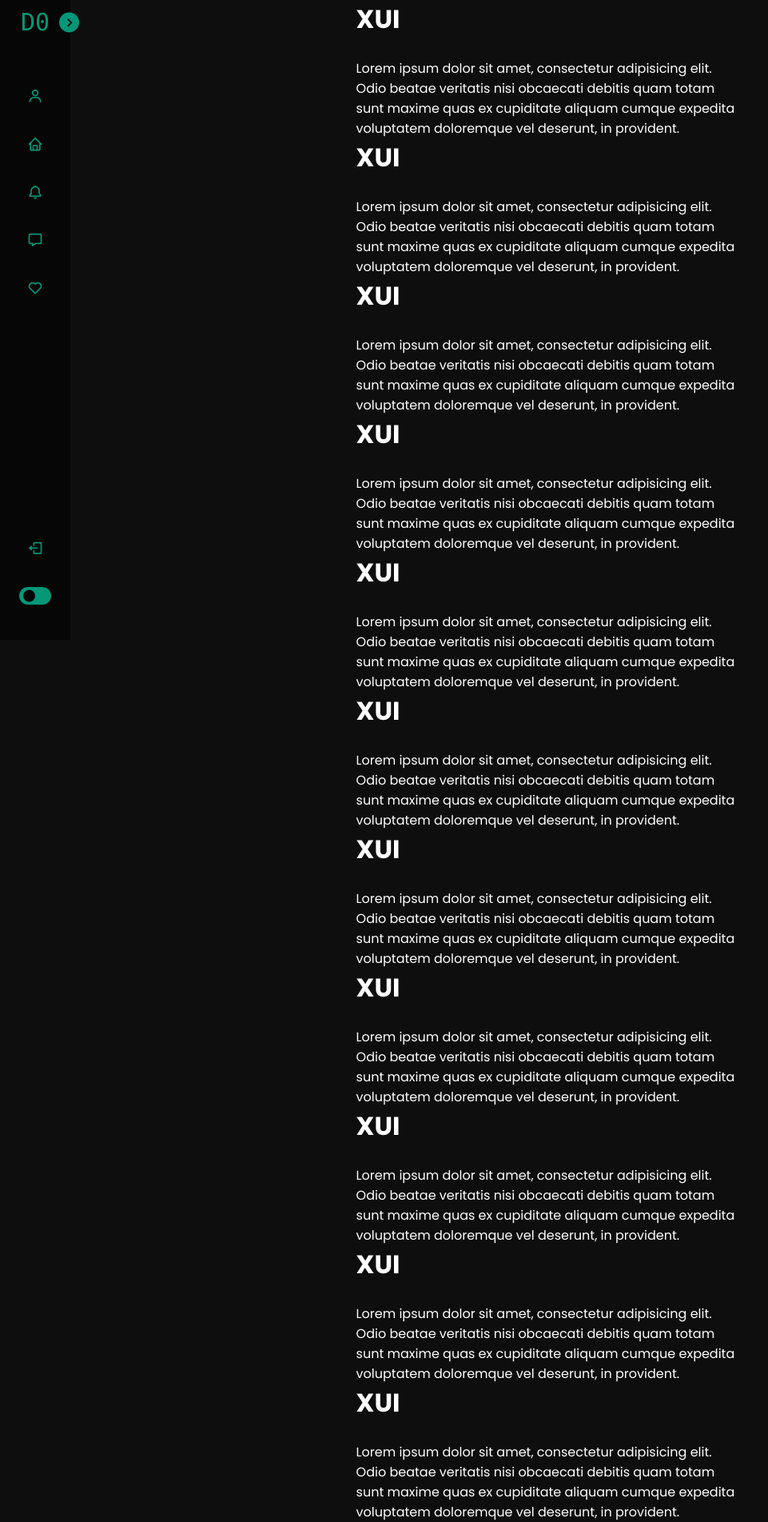
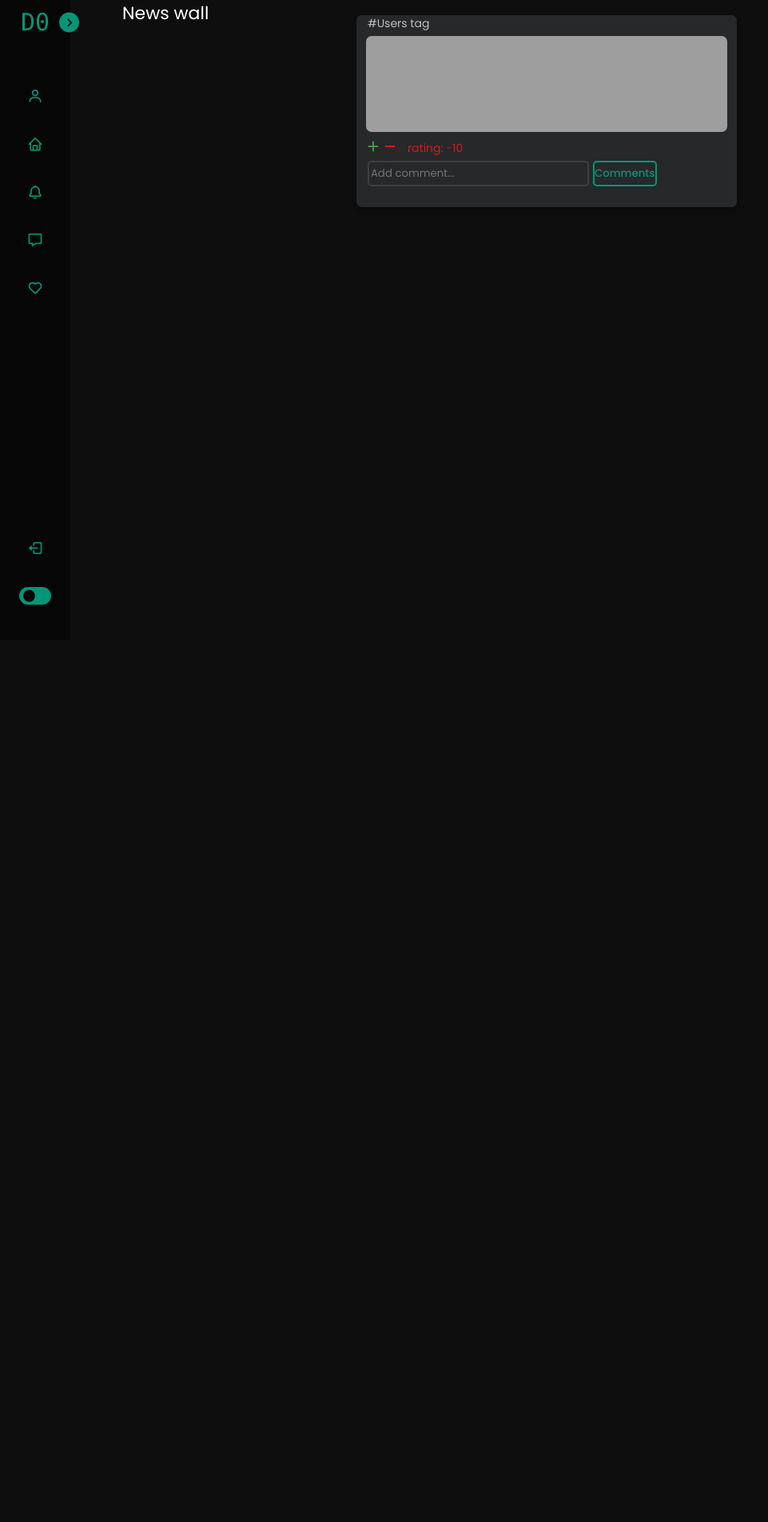
Before and after one commit to GermanBorovets/DevsOnly, a Django app: page /posts/ in a window 1280 px wide. Shown: the whole page at 80% size, without its empty margins (0-961 px from the left). After the commit the page ends 756 px from the top, so only its background shows below. Run offline with Django 4.2, Linux system fonts and the light colour scheme; some libraries are stand-ins or nearby versions; grey boxes are pictures that could not be loaded.

Commit message:
Add post styles

```diff
--- /dev/null
+++ b/devsonly_web/devsonly_web/static/css/posts_styles.css
@@ -0,0 +1,170 @@
+.main_container{
+    /* background: rebeccapurple; */
+    width: calc(100% - 88px);
+    height: 100vh;
+    position: absolute;
+    right: 0;
+    top: 0;
+}
+
+/* Блок сортировки */
+.sorter{
+    /* background: yellowgreen; */
+    width:calc(((100% - 88px) - 50%) / 2);
+    max-width: 200px;
+    height: 17vh;
+    display: flex;
+    flex-direction: column;
+    text-align: center;
+    position: absolute;
+    left: 1.5vw;
+}
+
+/* Блок с постами */
+.posts_container{
+    /* background: bisque; */
+    width: 50%;
+    height: 100%;
+    display: flex;
+    flex-direction: column;
+    position: absolute;
+    top: 50%;
+    left: 50%;
+    transform: translateX(-50%) translateY(-50%);
+    padding: 0 5%;
+}
+
+.sorted_text{
+    font-size: 22px;
+}
+
+/* Блок поста */
+.post{
+    position: relative;
+    width: 100%;
+    height: 30%;
+    display: flex;
+    flex-direction: column;
+    border-radius: 7px;
+    background: #262829;
+    box-shadow: 0px 4px 4px rgba(0, 0, 0, 0.25);
+    margin: 4% 0;
+}
+
+/* Юзертэг в посте */
+.users_tag{
+    margin-left: 3%;
+    margin-bottom: 5px;
+    color: rgba(241, 241, 241, 0.75);
+    font-size: 14px;
+}
+
+/* Картинка в посте */
+.post_image{
+    width: 95%;
+    height: 50%;
+    border-radius: 7px;
+    align-self: center;
+}
+
+/* Рейтинг в посте */
+.rating_cont{
+    margin-left: 3%;
+    margin-top: 10px;
+    display: flex;
+    flex-direction: row;
+}
+
+.fa-plus{
+    color: #3E9C3D;
+    margin-right: 7px;
+}
+
+.fa-minus{
+    color: #DE1717;
+    margin-right: 15px;
+}
+
+.rating_counter{
+    color: #DE1717;
+    font-size: 14px;
+}
+
+/* Добавление коммента */
+.add_comment_form{
+    margin-left: 3%;
+    margin-top: 5px;
+}
+
+.add_comment_input{
+    background-color: transparent;
+    border: 2px solid #3F3F3F;
+    border-radius: 5px;
+    padding: 2px;
+    color: rgba(255, 255, 255, 0.8);
+    outline: none;
+    width: 60%;
+    height: 4vh;
+}
+
+.add_comment_button{
+    width: 10vh;
+    height: 4vh;
+    background-color: transparent;
+    border-radius: 5px;
+    border: 2px solid #009778;
+    color: #009778;
+    transition: 0.3s;
+    cursor: pointer;
+    font-weight: 500;
+}
+
+.add_comment_button:hover{
+    color: #fff;
+    background-color: #009778;
+}
+
+/* Добавление коммента */
+
+/* Smartphones  */
+@media only screen and (min-width : 280px) and (max-width : 480px) {
+    .main_containe{
+        display: flex;
+        flex-direction: column;
+        justify-content: center;
+    }
+    .posts_container{
+        width: 90%;
+        margin-top: 32%;
+    }
+
+    .sorter{
+        position: absolute;
+        top: 0%;
+        left: 50%;
+        transform: translateX(-50%) translateY(-0%);
+        width: 100%;
+        max-width: 90%;
+        height: 10vh;
+        margin-top: 5px;
+    }
+}
+
+/* iPads */
+@media only screen and (min-width: 481px) and (max-width: 1024px) {
+    .posts_container{
+        width: 90%;
+        margin-top: 22%;
+    }
+
+    .sorter{
+        position: absolute;
+        top: 0%;
+        left: 50%;
+        transform: translateX(-50%) translateY(-0%);
+        width: 100%;
+        max-width: 90%;
+        height: 10%;
+        margin: 2% 0;
+    }
+}
--- a/devsonly_web/main/templates/base/base.html
+++ b/devsonly_web/main/templates/base/base.html
@@ -8,10 +8,11 @@
     <link rel="stylesheet" href="{% static 'css/index.css' %}">
     <link rel="stylesheet" href="{% static 'css/base.css' %}">
     <link rel="stylesheet" href="{% static 'css/menu.css' %}">
-    <link rel="stylesheet" href="{% static 'css/posts.css' %}">
+    <link rel="stylesheet" href="{% static 'css/posts_styles.css' %}">
     <link rel="preconnect" href="https://fonts.googleapis.com">
     <link rel="preconnect" href="https://fonts.gstatic.com" crossorigin>
     <link href="https://fonts.googleapis.com/css2?family=Space+Mono&display=swap" rel="stylesheet">
+    <script src="https://kit.fontawesome.com/c67a5d8aa8.js" crossorigin="anonymous"></script>
     <title>{{ pagename }} - Devs0n1y</title>
     {% block extra_css %} {% endblock %}
 </head>
--- a/devsonly_web/main/templates/pages/posts.html
+++ b/devsonly_web/main/templates/pages/posts.html
@@ -3,63 +3,21 @@
 {% block content %}
     <div class="main_container">
         <div class="sorter">
-
+            <p class="sorted_text">News wall</p>
+            <div class="dropdown_box"></div>
         </div>
         <div class="posts_container">
-            <div>
-                <h1>XUI</h1>
-                <br>
-                <p>Lorem ipsum dolor sit amet, consectetur adipisicing elit. Odio beatae veritatis nisi obcaecati debitis quam totam sunt maxime quas ex cupiditate aliquam cumque expedita voluptatem doloremque vel deserunt, in provident.</p>
-            </div>
-            <div>
-                <h1>XUI</h1>
-                <br>
-                <p>Lorem ipsum dolor sit amet, consectetur adipisicing elit. Odio beatae veritatis nisi obcaecati debitis quam totam sunt maxime quas ex cupiditate aliquam cumque expedita voluptatem doloremque vel deserunt, in provident.</p>
-            </div>
-            <div>
-                <h1>XUI</h1>
-                <br>
-                <p>Lorem ipsum dolor sit amet, consectetur adipisicing elit. Odio beatae veritatis nisi obcaecati debitis quam totam sunt maxime quas ex cupiditate aliquam cumque expedita voluptatem doloremque vel deserunt, in provident.</p>
-            </div>
-            <div>
-                <h1>XUI</h1>
-                <br>
-                <p>Lorem ipsum dolor sit amet, consectetur adipisicing elit. Odio beatae veritatis nisi obcaecati debitis quam totam sunt maxime quas ex cupiditate aliquam cumque expedita voluptatem doloremque vel deserunt, in provident.</p>
-            </div>
-            <div>
-                <h1>XUI</h1>
-                <br>
-                <p>Lorem ipsum dolor sit amet, consectetur adipisicing elit. Odio beatae veritatis nisi obcaecati debitis quam totam sunt maxime quas ex cupiditate aliquam cumque expedita voluptatem doloremque vel deserunt, in provident.</p>
-            </div>
-            <div>
-                <h1>XUI</h1>
-                <br>
-                <p>Lorem ipsum dolor sit amet, consectetur adipisicing elit. Odio beatae veritatis nisi obcaecati debitis quam totam sunt maxime quas ex cupiditate aliquam cumque expedita voluptatem doloremque vel deserunt, in provident.</p>
-            </div>
-            <div>
-                <h1>XUI</h1>
-                <br>
-                <p>Lorem ipsum dolor sit amet, consectetur adipisicing elit. Odio beatae veritatis nisi obcaecati debitis quam totam sunt maxime quas ex cupiditate aliquam cumque expedita voluptatem doloremque vel deserunt, in provident.</p>
-            </div>
-            <div>
-                <h1>XUI</h1>
-                <br>
-                <p>Lorem ipsum dolor sit amet, consectetur adipisicing elit. Odio beatae veritatis nisi obcaecati debitis quam totam sunt maxime quas ex cupiditate aliquam cumque expedita voluptatem doloremque vel deserunt, in provident.</p>
-            </div>
-            <div>
-                <h1>XUI</h1>
-                <br>
-                <p>Lorem ipsum dolor sit amet, consectetur adipisicing elit. Odio beatae veritatis nisi obcaecati debitis quam totam sunt maxime quas ex cupiditate aliquam cumque expedita voluptatem doloremque vel deserunt, in provident.</p>
-            </div>
-            <div>
-                <h1>XUI</h1>
-                <br>
-                <p>Lorem ipsum dolor sit amet, consectetur adipisicing elit. Odio beatae veritatis nisi obcaecati debitis quam totam sunt maxime quas ex cupiditate aliquam cumque expedita voluptatem doloremque vel deserunt, in provident.</p>
-            </div>
-            <div>
-                <h1>XUI</h1>
-                <br>
-                <p>Lorem ipsum dolor sit amet, consectetur adipisicing elit. Odio beatae veritatis nisi obcaecati debitis quam totam sunt maxime quas ex cupiditate aliquam cumque expedita voluptatem doloremque vel deserunt, in provident.</p>
+            <div class="post">
+                <p class="users_tag">#Users tag</p>
+                <img src="https://droider.ru/wp-content/uploads/2020/01/LGoEDSKPxnLjMpJv4VaEK5.jpg" alt="" class="post_image">
+                <div class="rating_cont">
+                    <i class="fa-solid fa-plus"></i><i class="fa-solid fa-minus"></i>
+                    <p class="rating_counter">rating: -10</p>
+                </div>
+                <form method="POST" class="add_comment_form">
+                    <input type="text" placeholder="Add comment..." name="add_comment" class="add_comment_input">
+                    <input type="submit" value="Comments" class="add_comment_button">
+                </form>
             </div>
         </div>
     </div>
```
Also changed, not shown: devsonly_web/devsonly_web/static/css/posts.css (deleted, +0 -76 lines).
